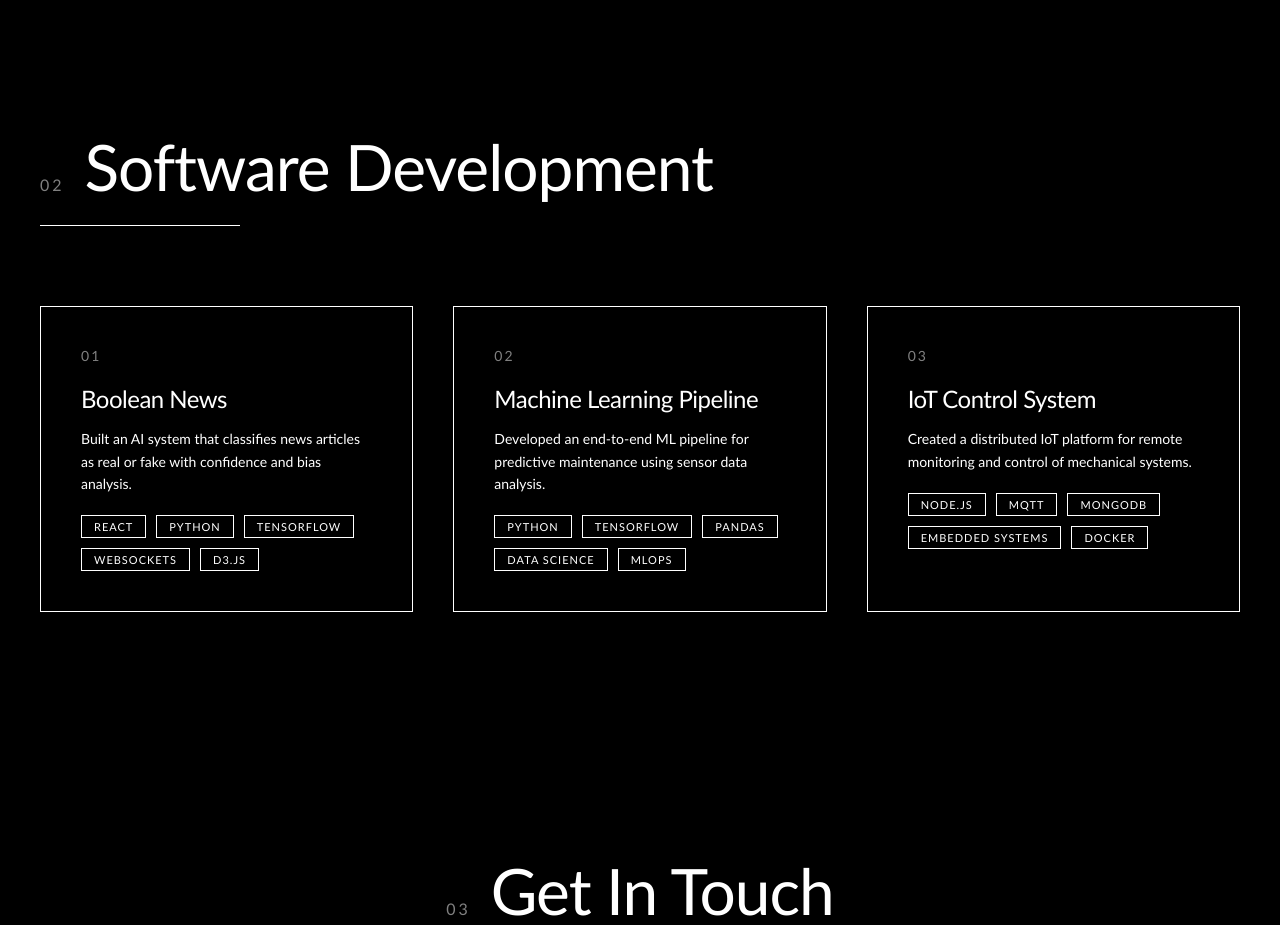
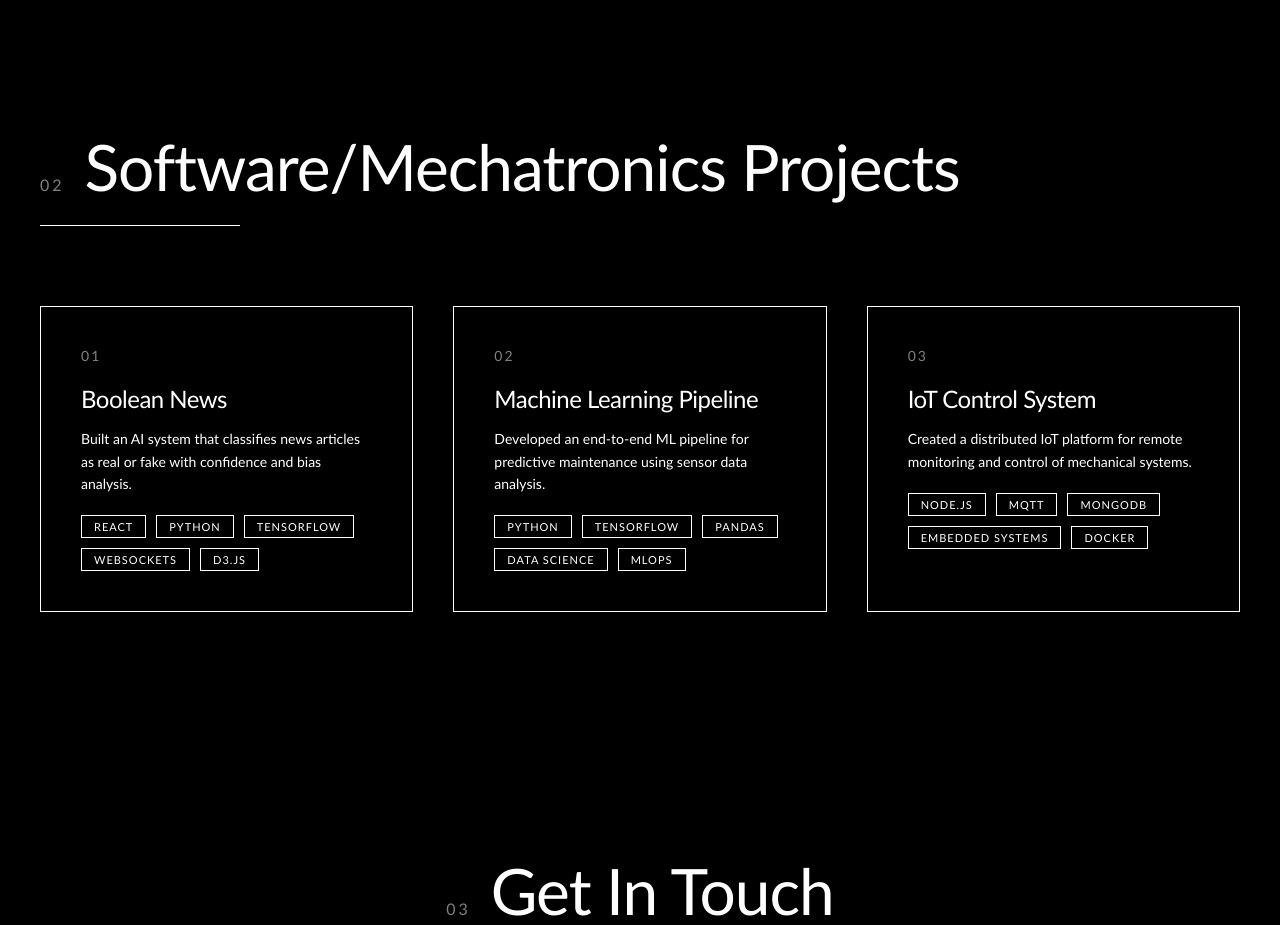
Before and after one commit to mohammedz06/personal-website, a React (Create React App) app: page / in a window 1280 px wide. Shown: the part 2000-2925 px from the top of the page. Built offline with nearby package versions, Linux system fonts and the light colour scheme.

Commit message:
Update Projects.js

```diff
--- a/src/components/Projects.js
+++ b/src/components/Projects.js
@@ -125,7 +125,7 @@ const Projects = () => {
           <div className="section-header">
             <h2 className="section-title">
               <span className="title-number">02</span>
-              <span className="title-text">Software Development</span>
+              <span className="title-text">Software/Mechatronics Projects</span>
             </h2>
             <div className="title-line"></div>
           </div>
```
